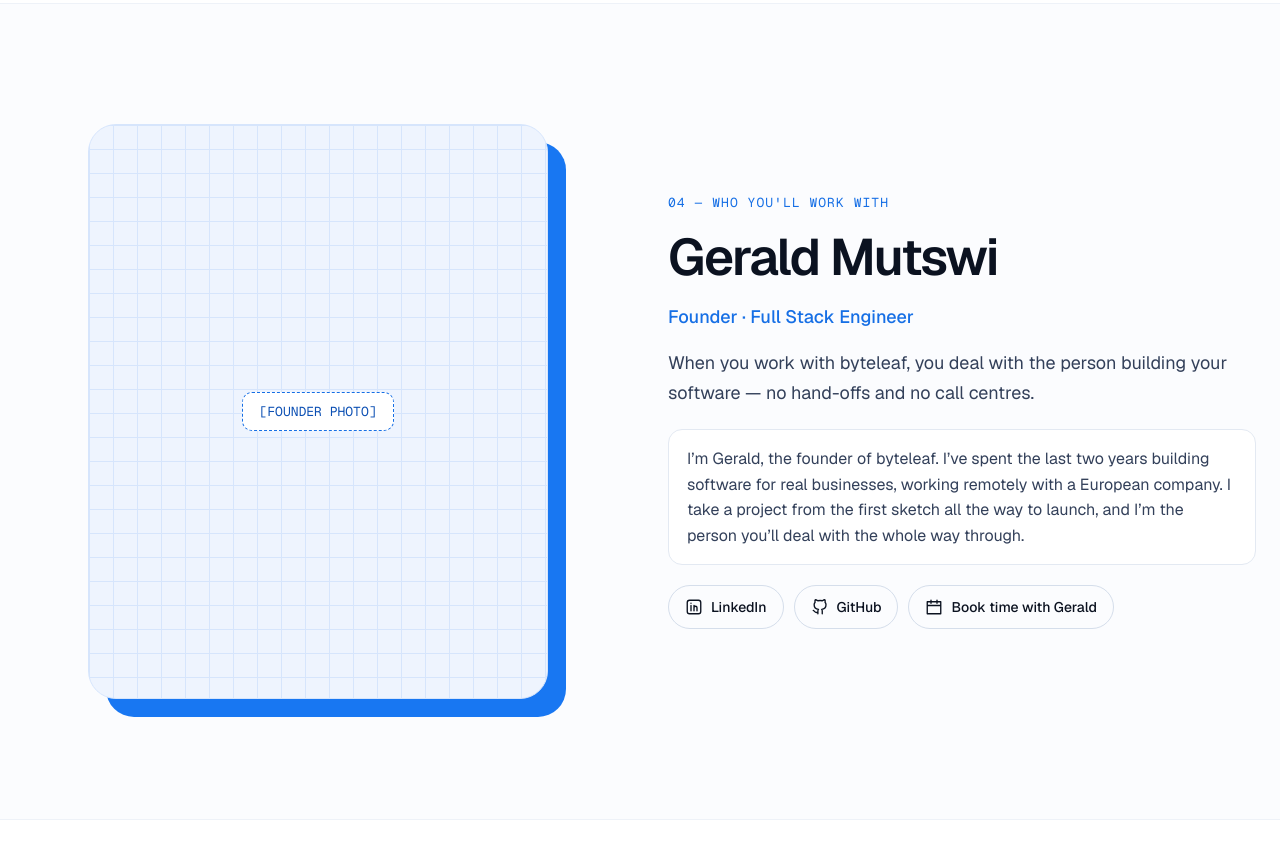
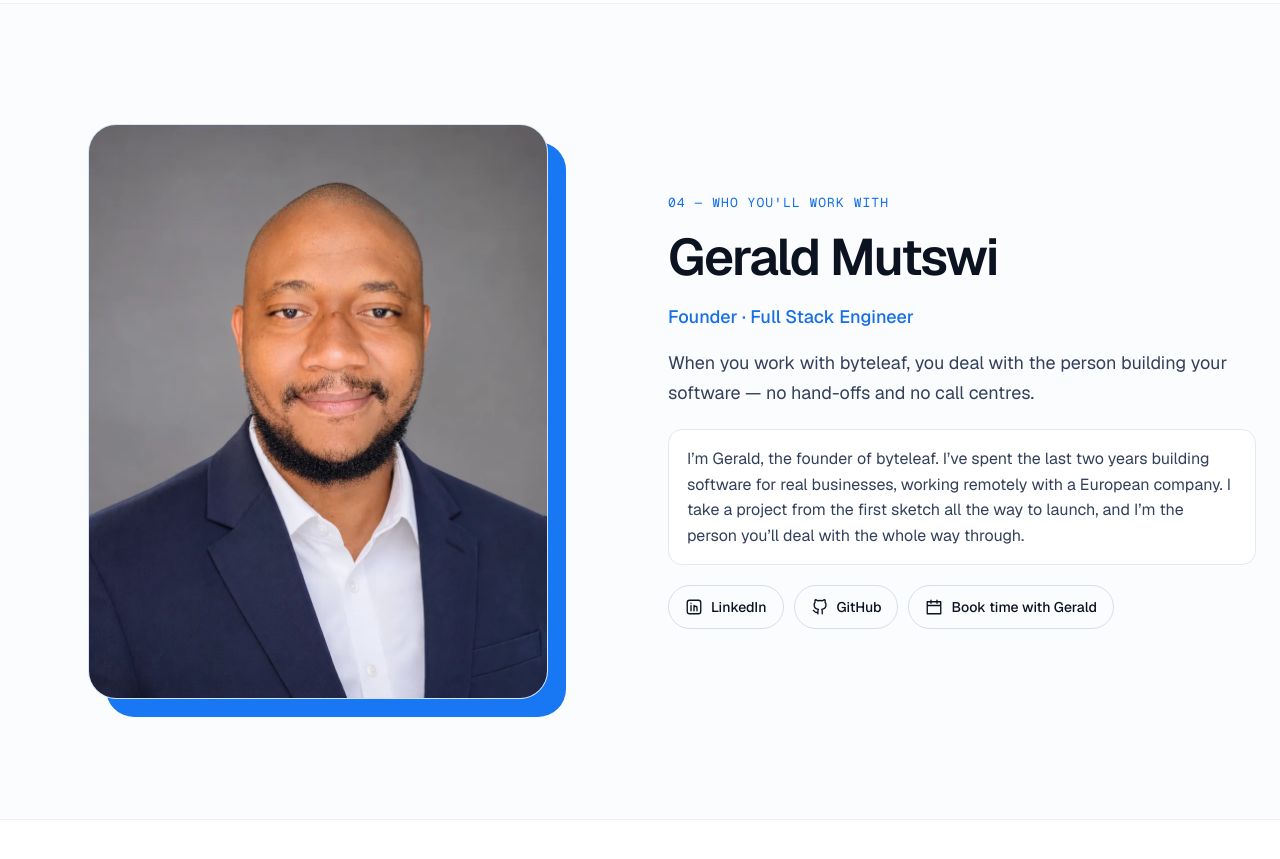
Before and after one commit to Byteleafsaas/byteleaf, a Next.js app in the folder web/: page /about in a window 1280 px wide. Shown: the part 2640-3499 px from the top of the page. Built offline with nearby package versions, Linux system fonts and the light colour scheme; no server answers; the database is empty.

Commit message:
About: add founder photo (optimised webp in public, original archived in assets)
Co-Authored-By: Claude Sonnet 5.5 <noreply@anthropic.com>

```diff
--- a/web/app/(site)/about/about.module.css
+++ b/web/app/(site)/about/about.module.css
@@ -50,7 +50,6 @@
 .photoWrap { position: relative; max-width: 460px; width: 100%; justify-self: center; }
 .photoBlock { position: absolute; inset: 18px -18px -18px 18px; border-radius: 28px; background: var(--blue-500); }
 .photo { position: relative; aspect-ratio: 4 / 5; border-radius: 28px; background-color: var(--blue-50); background-image: linear-gradient(#D6E5FC 1px, transparent 1px), linear-gradient(90deg, #D6E5FC 1px, transparent 1px); background-size: 24px 24px; border: 1px solid #D6E5FC; display: grid; place-items: center; overflow: hidden; }
-.photoTag { font-size: 13px; color: var(--blue-800); border: 1px dashed var(--blue-600); padding: 10px 16px; border-radius: 10px; background: #fff; }
 .whoText { display: flex; flex-direction: column; gap: 20px; min-width: 0; }
 .role { font-size: 18px; font-weight: 500; color: var(--blue-600); }
 .whoText p { margin: 0; font-size: 18px; line-height: 1.7; color: var(--ink-2); }
--- a/web/app/(site)/about/page.tsx
+++ b/web/app/(site)/about/page.tsx
@@ -1,4 +1,5 @@
 import type { Metadata } from 'next';
+import Image from 'next/image';
 import Link from 'next/link';
 import CtaBand from '@/components/CtaBand';
 import Footer from '@/components/Footer';
@@ -117,8 +118,8 @@ export default async function About() {
         <div className={s.whoIn}>
           <div className={s.photoWrap}>
             <div className={s.photoBlock} aria-hidden="true" />
-            <div className={s.photo} role="img" aria-label="Photo of the founder (placeholder)">
-              <span className={`mono ${s.photoTag}`}>[FOUNDER PHOTO]</span>
+            <div className={s.photo}>
+              <Image src="/founder.webp" alt={`${FOUNDER.name}, founder of byteleaf`} fill sizes="(max-width: 640px) 90vw, 460px" style={{ objectFit: 'cover', objectPosition: 'center top' }} />
             </div>
           </div>
           <div className={s.whoText}>
```
Also changed, not shown: web/public/founder.webp (added), 1 other file (tests, documents, lock files or other folders).
